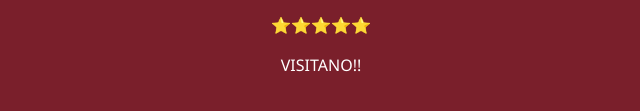
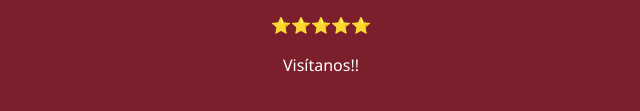
Before and after one commit to paginaweb1/zapatos_reyver, a plain HTML site: page index.html in a window 1280 px wide. Shown: the part 2760-2871 px from the top of the page, 319-959 px from the left. Drawn offline with nearby package versions, Linux system fonts and the light colour scheme.

Commit message:
Update index.html

```diff
--- a/index.html
+++ b/index.html
@@ -155,7 +155,7 @@ footer{
   <p>© 2026 </p>
   <p>COLOMBIA-Santander<p>
   <p>⭐⭐⭐⭐⭐</p>
-  <p>VISITANO!!</p>
+  <p>Visítanos!!</p>
  </footer>
 
 <!-- Bootstrap JS -->
```
